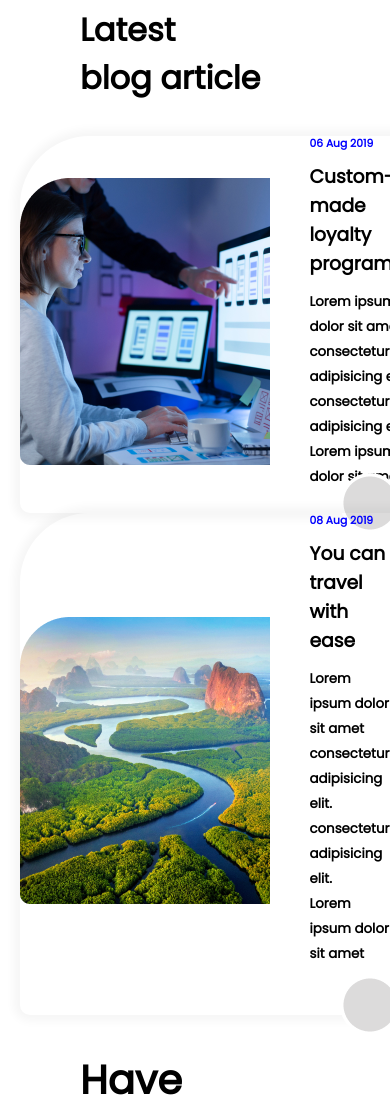
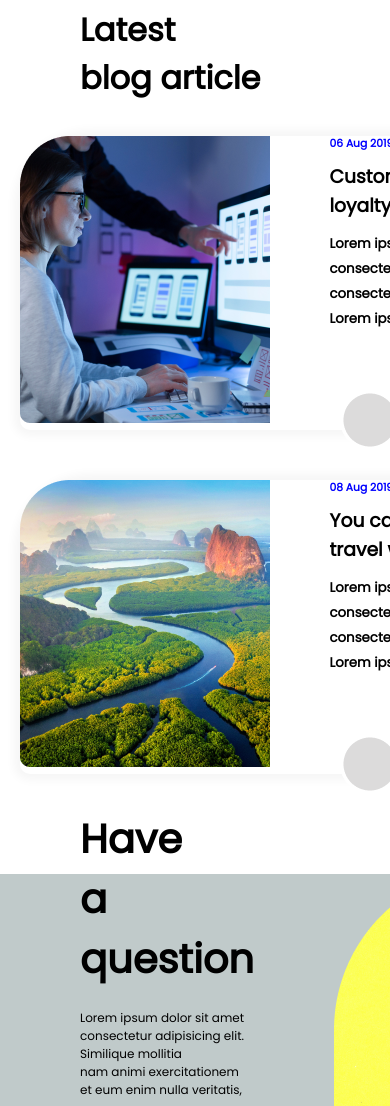
Before and after one commit to Robinmahto/Full-Stack-JS-Project-09, a website: page index.html in a window 390 px wide. Shown: the part 2400-3506 px from the top of the page. Drawn offline with Linux system fonts and the light colour scheme.

Commit message:
making blog article section responsive

```diff
--- a/style.css
+++ b/style.css
@@ -106,27 +106,22 @@ header div .header-image {
 .blog-cards {
   width: 90%;
   margin: 0 auto;
-  display: flex;
   margin-top: 24px;
-  flex-wrap: wrap;
-  justify-content: space-between;
+  display: grid;
+  grid-template-columns: 1fr 1fr;
+  gap: 50px;
 }
 
 .blog-cards .blog-card {
-  display: flex;
-  align-items: center;
-  gap: 40px;
+  display: grid;
+  grid-template-columns: 1fr 1fr;
+  gap: 20px;
   border-top-left-radius: 70px;
   border-bottom-right-radius: 10px;
   border-bottom-left-radius: 10px;
   border-top-right-radius: 10px;
   position: relative;
   box-shadow: 0 0 10px 6px rgb(0 0 0 / 4%);
-  /* height: 300px; */
-}
-
-.blog-card .content {
-  padding-right: 50px;
 }
 
 .blog-card .content .blog-content h6 {
@@ -360,6 +355,14 @@ header div .header-image {
   .api .cards {
     grid-template-columns: repeat(3, 1fr);
   }
+
+  .blog-cards {
+    grid-template-columns: 1fr;
+  }
+
+  .blog-cards .blog-card {
+    width: 600px;
+  }
 }
 
 @media (max-width: 768px) {
```
